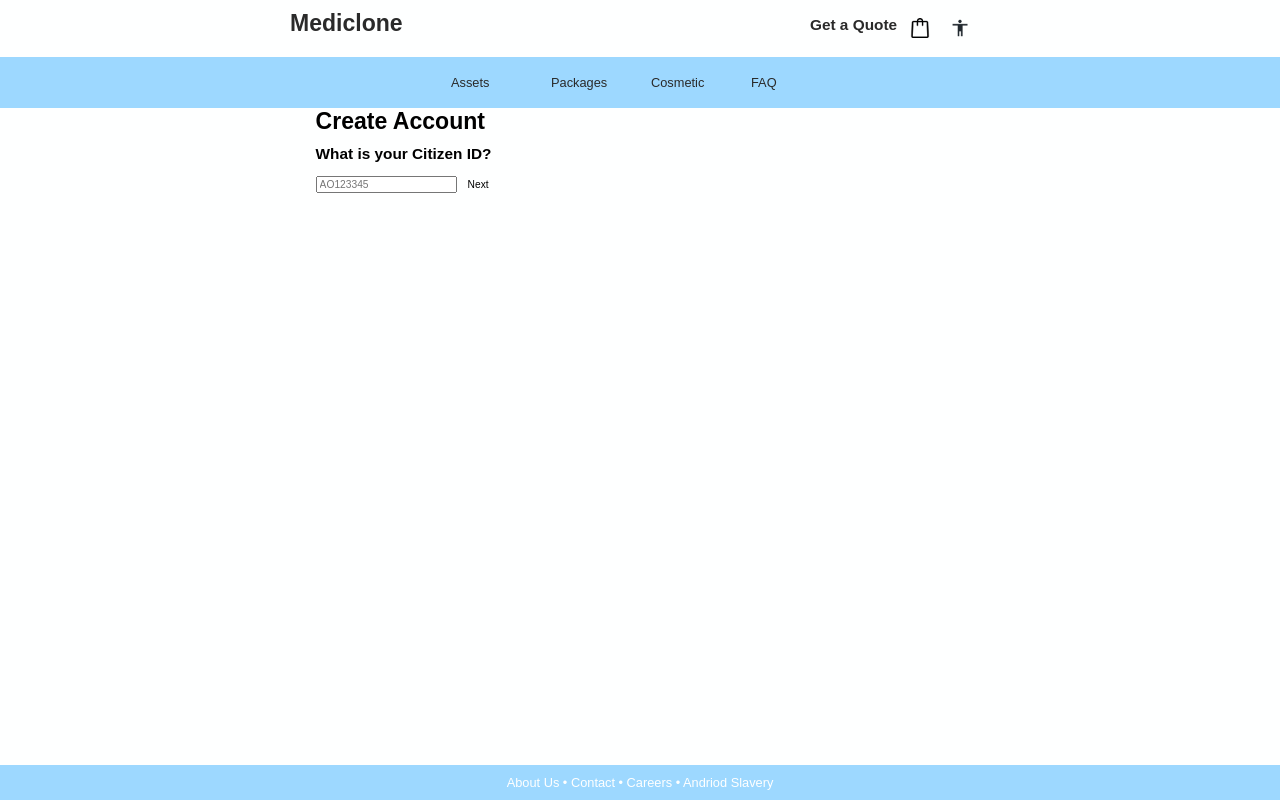
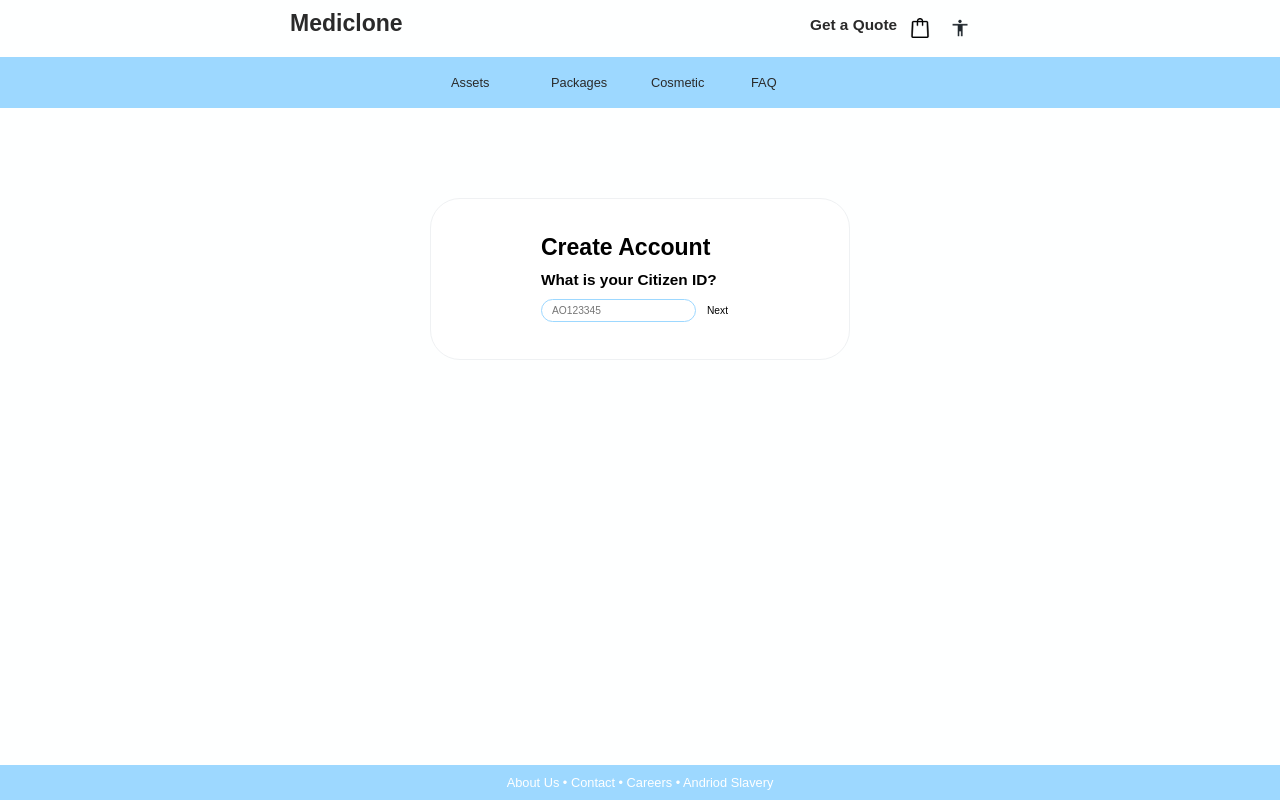
Before and after one commit to MillieVidot/boolean-uk-solo-project-client, a React (Create React App) app: page /account/signup in a window 1280 px wide. Built offline with nearby package versions, Linux system fonts and the light colour scheme.

Commit message:
spruced up and added log in requirements

```diff
--- a/src/App.css
+++ b/src/App.css
@@ -128,6 +128,7 @@ button {
   /* border: solid 1px var(--blue-hl); */
   background-color: var(--offwhite);
   width: 100%;
+  padding: 20px 0px;
 }
 
 /* NAV TOP  */
@@ -175,17 +176,27 @@ button {
 
 .assets-list {
   display: grid;
-  grid-template-columns: repeat(auto-fit, minmax(100px, 120px));
+  grid-template-columns: repeat(auto-fit, minmax(120px, 150px));
   gap: 20px;
 }
 
 .asset-card {
   display: grid;
   place-content: center;
-  border: solid 1px var(--blue-hl);
+  border: solid 1px var(--grey);
   border-radius: 10px;
   background-color: white;
   padding: 10px 0;
+}
+
+.asset-card:hover {
+  border: solid 1px var(--blue-hl);
+  background-color: white;
+}
+
+.asset-card:active {
+  border: solid 1px var(--blue-ll);
+  background-color: #e1f3ff;
 }
 
 .asset-img {
@@ -207,6 +218,24 @@ button {
 
 .nav-assets .tab {
   width: 80px;
+}
+
+/* CREATE ACCOUNT MULTISTEP  */
+.createAccount-form {
+  display: grid;
+  place-content: center;
+  margin: 10% 20%;
+  padding: 5% 10%;
+  background-color: white;
+  border: 1px solid var(--grey);
+  border-radius: 30px;
+}
+
+.createAccount-form input {
+  border: 1px solid var(--blue-hl);
+  padding: 5px 10px;
+
+  border-radius: 30px;
 }
 
 /* DASHBOARD */
--- a/src/Components/LogIn.jsx
+++ b/src/Components/LogIn.jsx
@@ -39,6 +39,7 @@ export default function LogIn() {
             placeholder="AO123345"
             value={userInput.citizenId}
             onChange={handleChange("citizenId")}
+            required
           />
         </label>
         <label>
@@ -48,6 +49,7 @@ export default function LogIn() {
             placeholder="Password"
             value={userInput.password}
             onChange={handleChange("password")}
+            required
           />
         </label>
         <button type="submit">Enter</button>
--- a/src/Components/multisteps/signup/CitizenId.jsx
+++ b/src/Components/multisteps/signup/CitizenId.jsx
@@ -12,6 +12,7 @@ export default function CitizenId({ Move, handleChange }) {
           placeholder="AO123345"
           value={citizenId}
           onChange={handleChange("citizenId")}
+          required
         />
       </label>
 
--- a/src/Components/multisteps/signup/Confirm.jsx
+++ b/src/Components/multisteps/signup/Confirm.jsx
@@ -9,19 +9,29 @@ export default function Confirm({ Move }) {
 
   function submitForm(e) {
     e.preventDefault()
+    if (
+      newUser.citizenId === "" &&
+      newUser.firstName === "" &&
+      newUser.lastName === "" &&
+      newUser.password === ""
+    ) {
+      alert("Please check you have filled all fields")
+      return
+    }
+
     addNewUser()
     Move("/account")
   }
 
   return (
     <div className="success-step">
-      <h2>Check your information is correct</h2>
+      <h3>Check your information is correct</h3>
       <button>
-        <h3>CitizenId</h3>
+        <h4>CitizenId</h4>
         <p>{citizenId}</p>
       </button>
       <button>
-        <h3>Full Name</h3>
+        <h4>Full Name</h4>
         <p>
           {firstName} {lastName}
         </p>
--- a/src/Components/multisteps/signup/Password.jsx
+++ b/src/Components/multisteps/signup/Password.jsx
@@ -12,6 +12,7 @@ export default function Password({ Move, handleChange }) {
           placeholder="Password"
           value={password}
           onChange={handleChange("password")}
+          required
         />
       </label>
       <button onClick={() => Move("/account/signup/usernames")}>Back</button>
```
